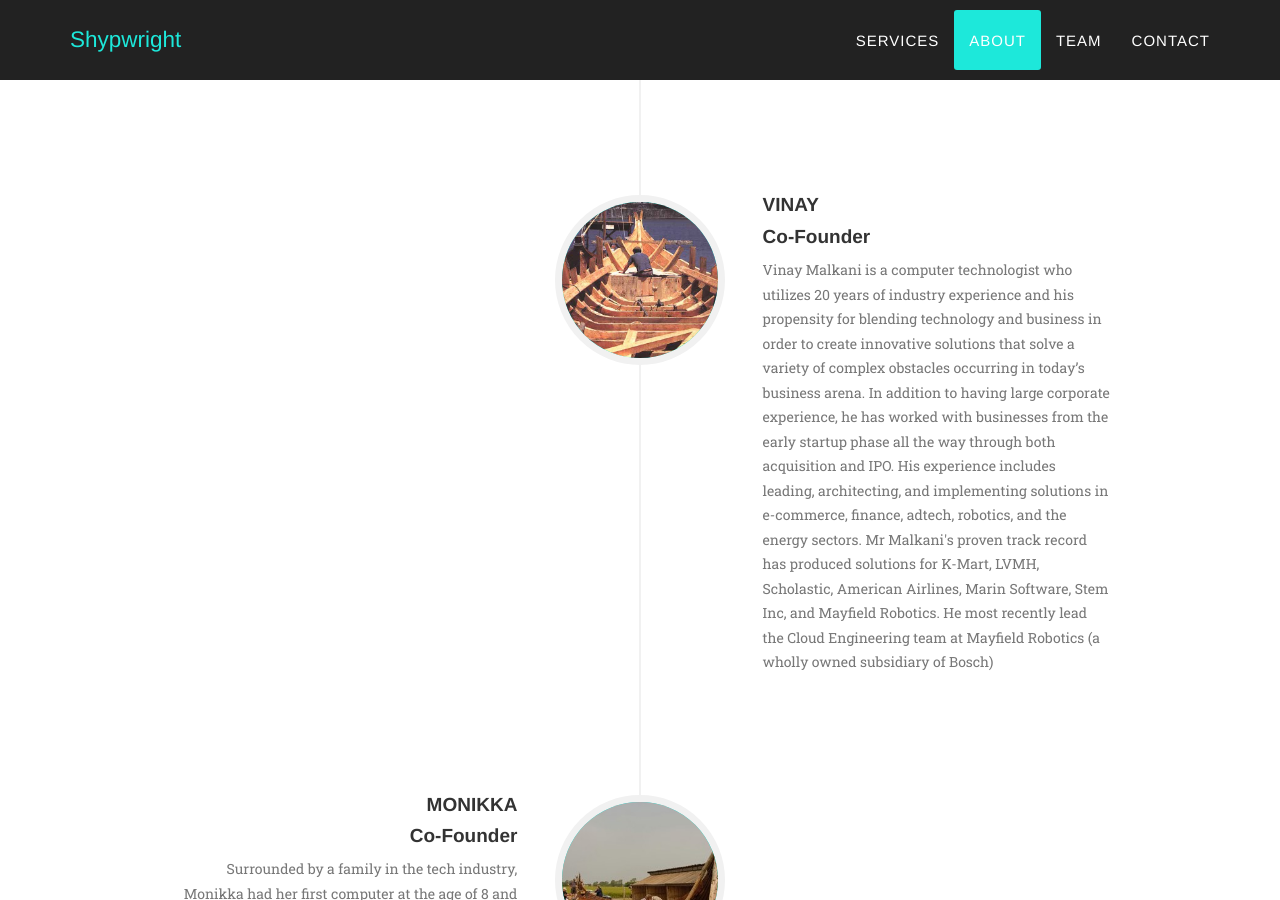
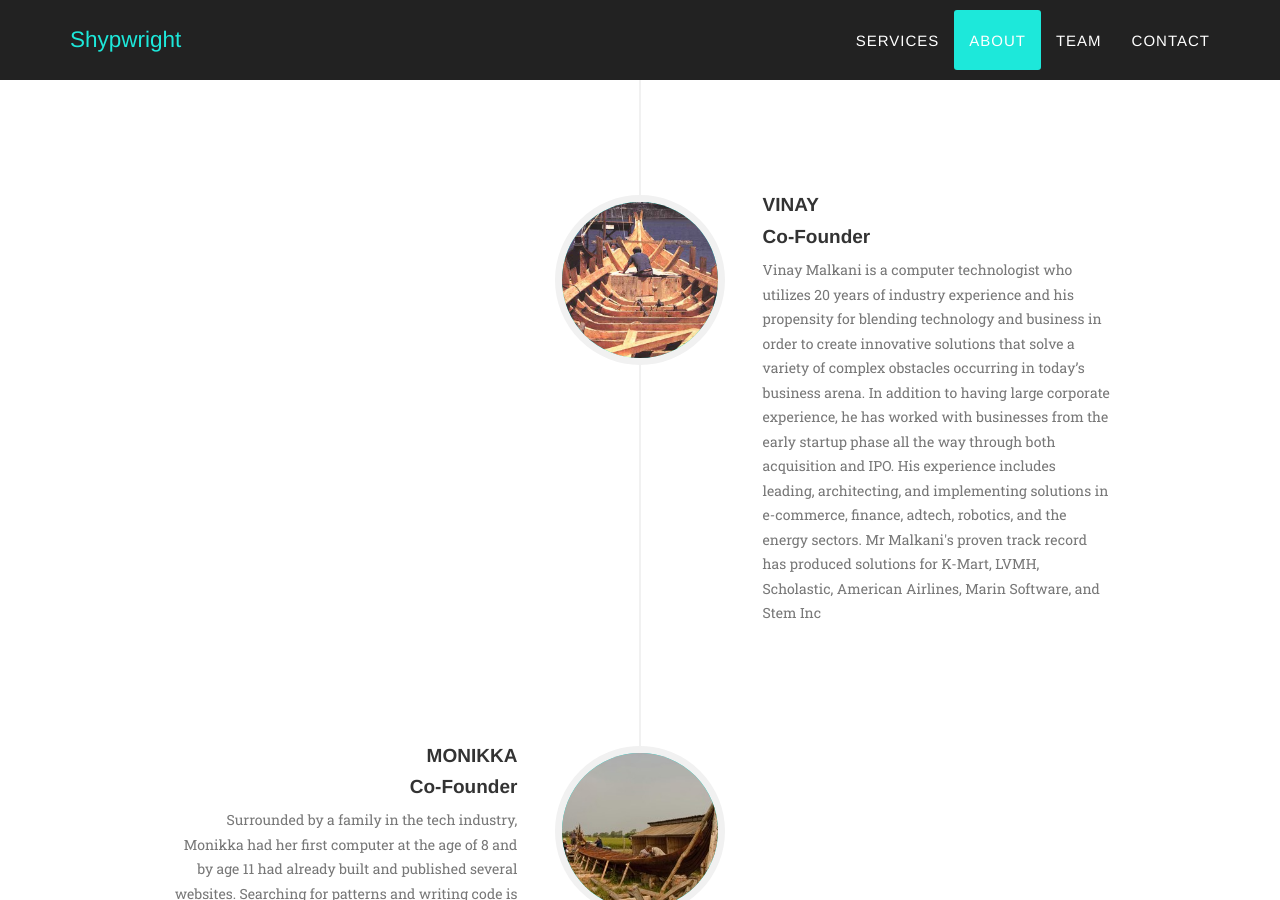
Before and after one commit to shypwrights/shypwright.github.io, a Jekyll site: the page built from index.html, in a window 1280 px wide and 900 px high, scrolled down 2554 px. Built offline with Jekyll 4.4.1, drawn with Linux system fonts in a browser that asks for light colours; some web fonts are replaced.

Commit message:
modified about

```diff
--- a/_includes/about.html
+++ b/_includes/about.html
@@ -34,7 +34,7 @@
                                     <h4 class="subheading">Co-Founder</h4>
                                 </div>
                                 <div class="timeline-body">
-                                  <p class="text-muted">Vinay Malkani is a computer technologist who utilizes 20 years of industry experience and his propensity for blending technology and business in order to create innovative solutions that solve a variety of complex obstacles occurring in today’s business arena. In addition to having large corporate experience, he has worked with businesses from the early startup phase all the way through both acquisition and IPO. His experience includes leading, architecting, and implementing solutions in e-commerce, finance, adtech, robotics, and the energy sectors. Mr Malkani's proven track record has produced solutions for K-Mart, LVMH, Scholastic, American Airlines, Marin Software, Stem Inc, and Mayfield Robotics. He most recently lead the Cloud Engineering team at Mayfield Robotics (a wholly owned subsidiary of Bosch)</p>
+                                  <p class="text-muted">Vinay Malkani is a computer technologist who utilizes 20 years of industry experience and his propensity for blending technology and business in order to create innovative solutions that solve a variety of complex obstacles occurring in today’s business arena. In addition to having large corporate experience, he has worked with businesses from the early startup phase all the way through both acquisition and IPO. His experience includes leading, architecting, and implementing solutions in e-commerce, finance, adtech, robotics, and the energy sectors. Mr Malkani's proven track record has produced solutions for K-Mart, LVMH, Scholastic, American Airlines, Marin Software, and Stem Inc</p>
                                 </div>
                             </div>
                         </li>
```
Also changed, not shown: 1 other file.
